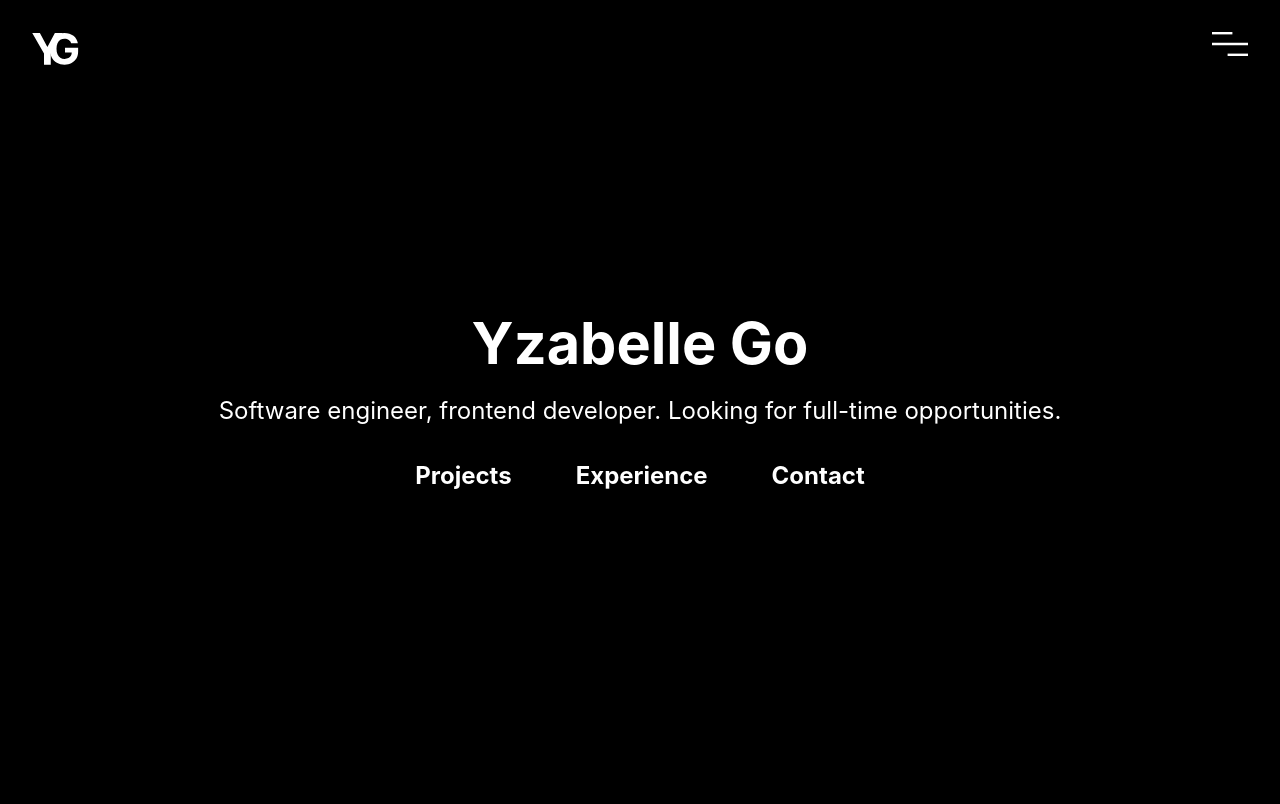
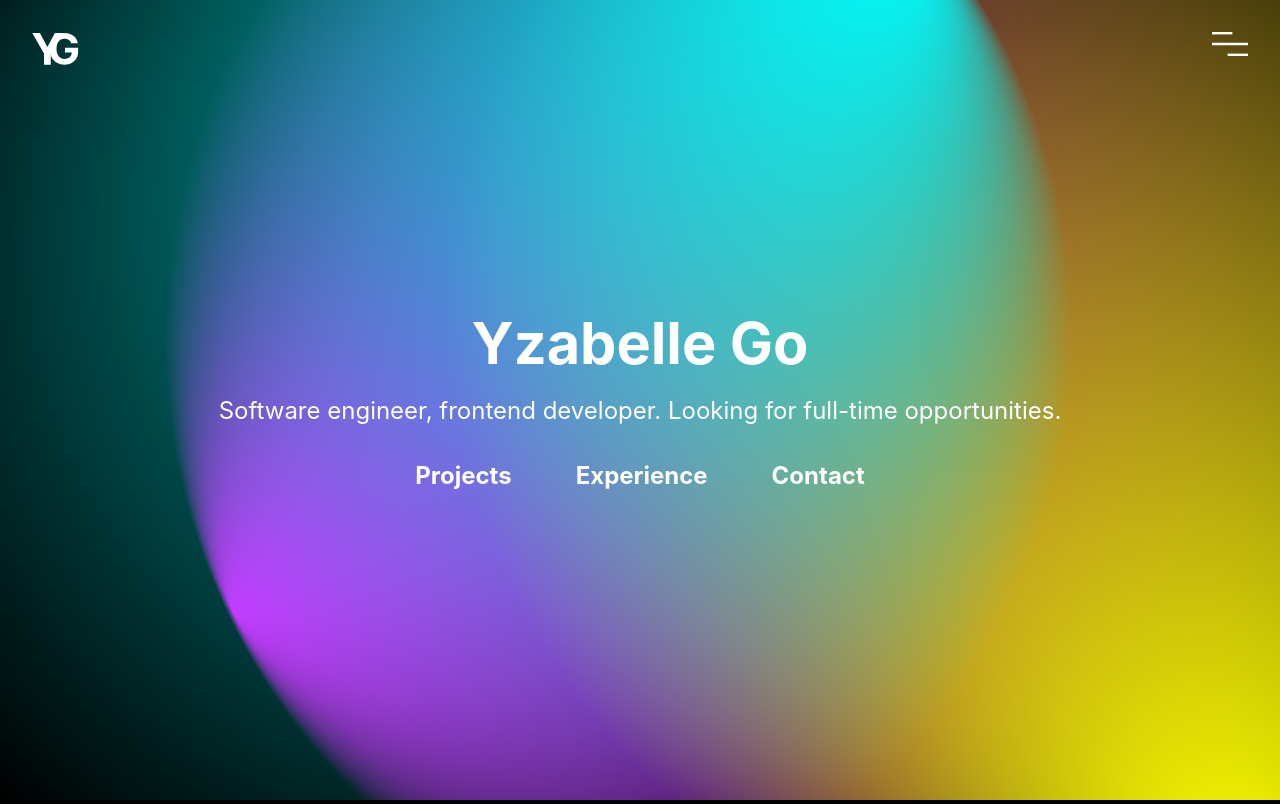
Before and after one commit to yzzy2go/Portfolio, a Next.js app: page / in a window 1280 px wide. Built offline with nearby package versions, Linux system fonts and the light colour scheme.

Commit message:
home background, mui install

```diff
--- a/package.json
+++ b/package.json
@@ -6,6 +6,9 @@
     "start": "next start"
   },
   "dependencies": {
+    "@emotion/react": "^11.11.1",
+    "@emotion/styled": "^11.11.0",
+    "@mui/material": "^5.14.3",
     "next": "latest",
     "react": "18.2.0",
     "react-dom": "18.2.0"
--- a/pages/index.jsx
+++ b/pages/index.jsx
@@ -33,6 +33,203 @@ export default function Home() {
           </h2>
         </div>
       </div>
+      <div id="bg-wrap">
+        <svg viewBox="0 0 100 100" preserveAspectRatio="xMidYMid slice">
+          <defs>
+            <radialGradient
+              id="Gradient1"
+              cx="50%"
+              cy="50%"
+              fx="0.441602%"
+              fy="50%"
+              r=".5"
+            >
+              <animate
+                attributeName="fx"
+                dur="34s"
+                values="0%;3%;0%"
+                repeatCount="indefinite"
+              ></animate>
+              <stop offset="0%" stop-color="rgba(255, 0, 255, 1)"></stop>
+              <stop offset="100%" stop-color="rgba(255, 0, 255, 0)"></stop>
+            </radialGradient>
+            <radialGradient
+              id="Gradient2"
+              cx="50%"
+              cy="50%"
+              fx="2.68147%"
+              fy="50%"
+              r=".5"
+            >
+              <animate
+                attributeName="fx"
+                dur="23.5s"
+                values="0%;3%;0%"
+                repeatCount="indefinite"
+              ></animate>
+              <stop offset="0%" stop-color="rgba(255, 255, 0, 1)"></stop>
+              <stop offset="100%" stop-color="rgba(255, 255, 0, 0)"></stop>
+            </radialGradient>
+            <radialGradient
+              id="Gradient3"
+              cx="50%"
+              cy="50%"
+              fx="0.836536%"
+              fy="50%"
+              r=".5"
+            >
+              <animate
+                attributeName="fx"
+                dur="21.5s"
+                values="0%;3%;0%"
+                repeatCount="indefinite"
+              ></animate>
+              <stop offset="0%" stop-color="rgba(0, 255, 255, 1)"></stop>
+              <stop offset="100%" stop-color="rgba(0, 255, 255, 0)"></stop>
+            </radialGradient>
+            <radialGradient
+              id="Gradient4"
+              cx="50%"
+              cy="50%"
+              fx="4.56417%"
+              fy="50%"
+              r=".5"
+            >
+              <animate
+                attributeName="fx"
+                dur="23s"
+                values="0%;5%;0%"
+                repeatCount="indefinite"
+              ></animate>
+              <stop offset="0%" stop-color="rgba(0, 255, 0, 1)"></stop>
+              <stop offset="100%" stop-color="rgba(0, 255, 0, 0)"></stop>
+            </radialGradient>
+            <radialGradient
+              id="Gradient5"
+              cx="50%"
+              cy="50%"
+              fx="2.65405%"
+              fy="50%"
+              r=".5"
+            >
+              <animate
+                attributeName="fx"
+                dur="24.5s"
+                values="0%;5%;0%"
+                repeatCount="indefinite"
+              ></animate>
+              <stop offset="0%" stop-color="rgba(0,0,255, 1)"></stop>
+              <stop offset="100%" stop-color="rgba(0,0,255, 0)"></stop>
+            </radialGradient>
+            <radialGradient
+              id="Gradient6"
+              cx="50%"
+              cy="50%"
+              fx="0.981338%"
+              fy="50%"
+              r=".5"
+            >
+              <animate
+                attributeName="fx"
+                dur="25.5s"
+                values="0%;5%;0%"
+                repeatCount="indefinite"
+              ></animate>
+              <stop offset="0%" stop-color="rgba(255,0,0, 1)"></stop>
+              <stop offset="100%" stop-color="rgba(255,0,0, 0)"></stop>
+            </radialGradient>
+            {/* <!-- Define other gradients (Gradient2 to Gradient6) here --> */}
+          </defs>
+          <rect
+            x="13.744%"
+            y="1.18473%"
+            width="100%"
+            height="100%"
+            fill="url(#Gradient1)"
+            transform="rotate(334.41 50 50)"
+          >
+            <animate
+              attributeName="x"
+              dur="20s"
+              values="25%;0%;25%"
+              repeatCount="indefinite"
+            ></animate>
+            <animate
+              attributeName="y"
+              dur="21s"
+              values="0%;25%;0%"
+              repeatCount="indefinite"
+            ></animate>
+            <animateTransform
+              attributeName="transform"
+              type="rotate"
+              from="0 50 50"
+              to="360 50 50"
+              dur="50s"
+              repeatCount="indefinite"
+            ></animateTransform>
+          </rect>
+          <rect
+            x="-2.17916%"
+            y="35.4267%"
+            width="100%"
+            height="100%"
+            fill="url(#Gradient2)"
+            transform="rotate(255.072 50 50)"
+          >
+            <animate
+              attributeName="x"
+              dur="23s"
+              values="-25%;0%;-25%"
+              repeatCount="indefinite"
+            ></animate>
+            <animate
+              attributeName="y"
+              dur="24s"
+              values="0%;50%;0%"
+              repeatCount="indefinite"
+            ></animate>
+            <animateTransform
+              attributeName="transform"
+              type="rotate"
+              from="0 50 50"
+              to="360 50 50"
+              dur="100s"
+              repeatCount="indefinite"
+            ></animateTransform>
+          </rect>
+          <rect
+            x="9.00483%"
+            y="14.5733%"
+            width="100%"
+            height="100%"
+            fill="url(#Gradient3)"
+            transform="rotate(139.903 50 50)"
+          >
+            <animate
+              attributeName="x"
+              dur="25s"
+              values="0%;25%;0%"
+              repeatCount="indefinite"
+            ></animate>
+            <animate
+              attributeName="y"
+              dur="12s"
+              values="0%;25%;0%"
+              repeatCount="indefinite"
+            ></animate>
+            <animateTransform
+              attributeName="transform"
+              type="rotate"
+              from="360 50 50"
+              to="0 50 50"
+              dur="100s"
+              repeatCount="indefinite"
+            ></animateTransform>
+          </rect>
+          {/* <!-- Define other animated rectangles (rect elements) here --> */}
+        </svg>
+      </div>
     </div>
   );
 }
--- a/styles/Home.module.css
+++ b/styles/Home.module.css
@@ -40,6 +40,7 @@
   flex-direction: column;
   justify-content: center;
   align-items: center;
+  z-index: 100;
 }
 
 .link {
--- a/styles/globals.css
+++ b/styles/globals.css
@@ -60,3 +60,25 @@ ul {
     border-radius: 50% 70% 52% 68% / 51% 61% 59% 69%;
   }
 }
+
+body,
+html {
+  margin: 0;
+  padding: 0;
+  width: 100%;
+  height: 100%;
+  overflow: hidden;
+}
+
+#bg-wrap {
+  position: absolute;
+  top: 0;
+  left: 0;
+  width: 100%;
+  height: 100%;
+}
+
+svg {
+  width: 100%;
+  height: 100%;
+}
```
Also changed, not shown: 1 other file (tests, documents, lock files or other folders).
